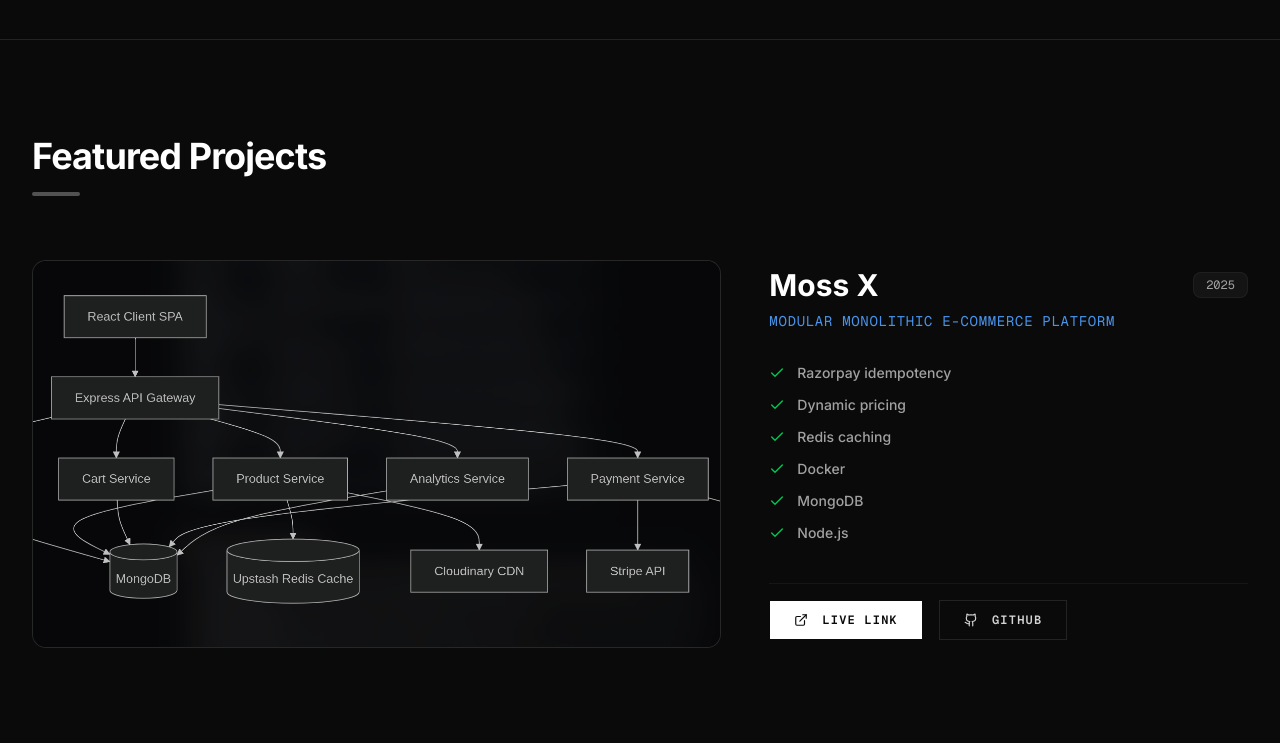
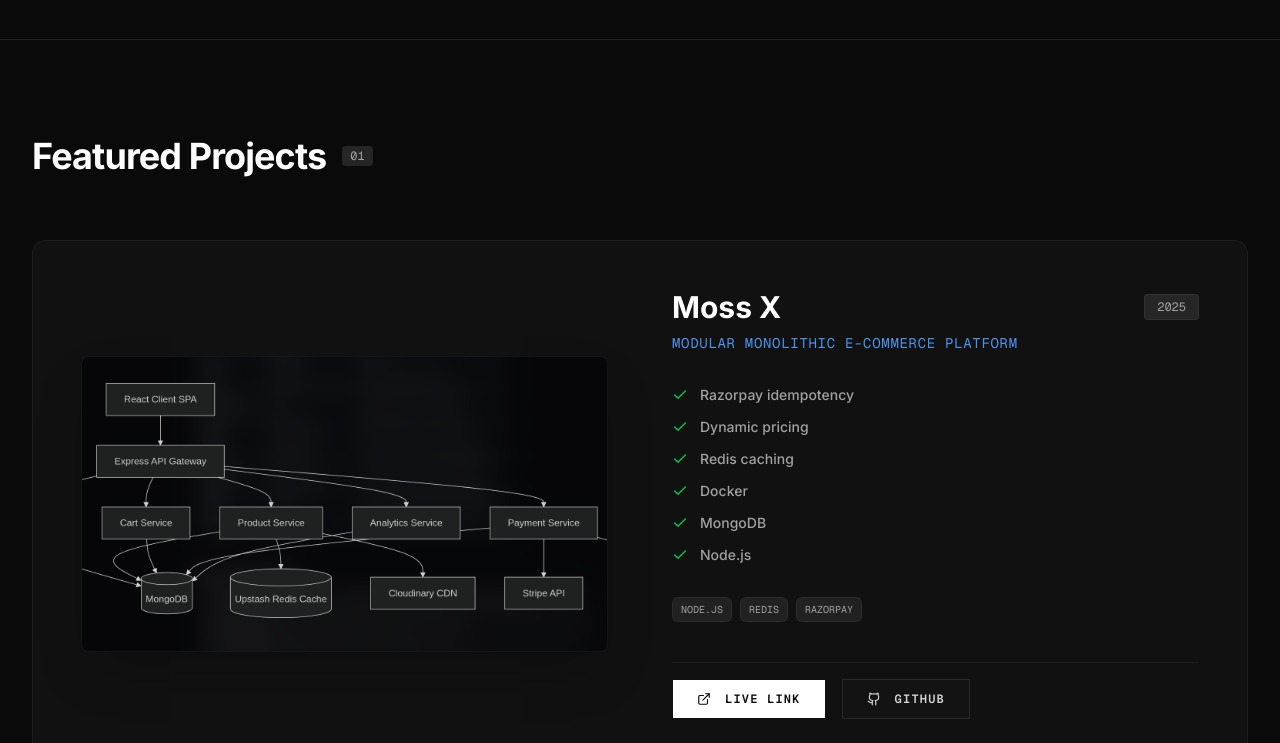
Before and after one commit to ShouryaUpadhyaya/personalWebsite, a Next.js app: page / in a window 1280 px wide. Shown: the part 760-1503 px from the top of the page. Built offline with nearby package versions, Linux system fonts and the light colour scheme.

Commit message:
style(projects): update to alternating full-width dark cards

```diff
--- a/components/projects/projects.tsx
+++ b/components/projects/projects.tsx
@@ -7,6 +7,7 @@
 import { Github } from "@/components/icons";
 import { portfolio } from "@/data/portfolio";
 import { Button } from "@/components/ui/button";
+import { cn } from "@/lib/utils";
 
 const container = {
   hidden: { opacity: 0 },
@@ -19,19 +20,21 @@
 };
 
 const item = {
-  hidden: { opacity: 0, y: 30 },
-  show: { opacity: 1, y: 0, transition: { duration: 0.6, ease: "easeOut" as const } }
+  hidden: { opacity: 0, y: 40 },
+  show: { opacity: 1, y: 0, transition: { duration: 0.7, ease: "easeOut" as const } }
 };
 
 export function Projects() {
   return (
     <section id="projects" className="py-24 border-b border-white/10">
-      <div className="container mx-auto px-4 md:px-8 max-w-7xl">
-        <div className="mb-16">
-          <h2 className="text-3xl md:text-4xl font-bold tracking-tight text-white mb-4">
+      <div className="container mx-auto px-4 md:px-8 w-full max-w-[1400px]">
+        <div className="mb-16 flex items-center gap-4">
+          <h2 className="text-3xl md:text-4xl font-bold tracking-tight text-white">
             Featured Projects
           </h2>
-          <div className="w-12 h-1 bg-neutral-600 rounded"></div>
+          <div className="px-2 py-0.5 bg-neutral-800 text-neutral-400 text-xs font-mono rounded">
+            01
+          </div>
         </div>
 
         <motion.div
@@ -39,31 +42,39 @@
           initial="hidden"
           whileInView="show"
           viewport={{ once: true, margin: "-100px" }}
-          className="flex flex-col gap-24"
+          className="flex flex-col gap-12"
         >
-          {portfolio.projects.map((project, index) => (
+          {portfolio.projects.map((project, index) => {
+            const isEven = index % 2 === 0;
+
+            return (
               <motion.div key={index} variants={item}>
-              <div className="grid grid-cols-1 lg:grid-cols-12 gap-8 lg:gap-12 items-center group">
+                <div className="bg-[#111] border border-white/5 p-6 md:p-12 group rounded-xl">
+                  <div className="grid grid-cols-1 lg:grid-cols-2 gap-8 lg:gap-16 items-center">
+
                     {/* Image Side */}
-                <div className="lg:col-span-7 relative aspect-video overflow-hidden rounded-xl border border-white/10 bg-neutral-900/50">
-                  <div className="absolute inset-0 bg-neutral-900/10 group-hover:bg-transparent transition-colors z-10 duration-500" />
+                    <div className={cn("relative aspect-video overflow-hidden rounded-md border border-white/5 bg-black/50 shadow-2xl",
+                      isEven ? "lg:order-1" : "lg:order-2"
+                    )}>
                       <Image
                         src={project.image}
                         alt={project.title}
                         fill
-                    className="object-cover transform group-hover:scale-[1.02] transition-transform duration-700 ease-in-out"
-                    sizes="(max-width: 1024px) 100vw, 60vw"
+                        className="object-cover transform group-hover:scale-105 transition-transform duration-700 ease-out"
+                        sizes="(max-width: 1024px) 100vw, 50vw"
                       />
                     </div>
 
                     {/* Content Side */}
-                <div className="lg:col-span-5 flex flex-col justify-center">
+                    <div className={cn("flex flex-col justify-center",
+                      isEven ? "lg:order-2" : "lg:order-1"
+                    )}>
                       <div className="flex flex-row items-center justify-between mb-2">
                         <h3 className="text-3xl font-bold text-white group-hover:text-neutral-200 transition-colors">
                           {project.title}
                         </h3>
                         {project.year && (
-                      <div className="px-3 py-1 bg-neutral-900/80 text-neutral-400 text-xs font-mono rounded-md border border-white/5">
+                          <div className="px-3 py-1 bg-neutral-800 text-neutral-400 text-xs font-mono rounded border border-white/5">
                             {project.year}
                           </div>
                         )}
@@ -73,7 +84,7 @@
                         {project.subtitle}
                       </p>
 
-                  <ul className="space-y-3 mb-10">
+                      <ul className="space-y-3 mb-8">
                         {project.features.map((feature, i) => (
                           <li key={i} className="flex items-center text-neutral-400 gap-3">
                             <Check className="w-4 h-4 text-green-500 shrink-0" />
@@ -82,22 +93,35 @@
                         ))}
                       </ul>
 
-                  <div className="flex flex-wrap gap-4 pt-4 border-t border-white/5">
-                    <Button variant="default" className="bg-white text-neutral-950 hover:bg-neutral-200 uppercase tracking-widest font-mono text-xs rounded-none px-6" asChild>
+                      {project.tech && project.tech.length > 0 && (
+                        <div className="flex flex-wrap gap-2 mb-10">
+                          {project.tech.map((tech, i) => (
+                            <span key={i} className="px-2 py-1 bg-neutral-800/80 border border-white/5 text-[10px] font-mono text-neutral-400 rounded-sm">
+                              {tech}
+                            </span>
+                          ))}
+                        </div>
+                      )}
+
+                      <div className="flex flex-wrap gap-4 mt-auto pt-4 border-t border-white/5">
+                        <Button variant="default" className="bg-white text-neutral-950 hover:bg-neutral-200 uppercase tracking-widest font-mono text-xs rounded-none px-6 h-10" asChild>
                           <Link href={project.liveUrl} target="_blank" rel="noopener noreferrer">
                             <ExternalLink className="mr-2 h-3.5 w-3.5" /> Live Link
                           </Link>
                         </Button>
-                    <Button variant="outline" className="border-white/10 hover:bg-white/5 uppercase tracking-widest font-mono text-xs rounded-none px-6 bg-transparent text-neutral-300" asChild>
+                        <Button variant="outline" className="border-white/10 hover:bg-white/5 uppercase tracking-widest font-mono text-xs rounded-none px-6 h-10 bg-neutral-900/50 text-neutral-300" asChild>
                           <Link href={project.githubUrl} target="_blank" rel="noopener noreferrer">
                             <Github className="mr-2 h-3.5 w-3.5" /> Github
                           </Link>
                         </Button>
                       </div>
                     </div>
+
+                  </div>
                 </div>
               </motion.div>
-          ))}
+            );
+          })}
         </motion.div>
       </div>
     </section>
--- a/data/portfolio.ts
+++ b/data/portfolio.ts
@@ -41,6 +41,7 @@
         "MongoDB",
         "Node.js"
       ],
+      tech: ["NODE.JS", "REDIS", "RAZORPAY"],
       year: "2025",
       liveUrl: "https://mossx.in",
       githubUrl: "https://github.com/ShouryaUpadhyaya",
@@ -57,6 +58,7 @@
         "Linux VPS",
         "PostgreSQL"
       ],
+      tech: ["NEXT.JS", "POSTGRESQL", "REDIS", "DOCKER"],
       year: "2024",
       liveUrl: "https://openpumta.com",
       githubUrl: "https://github.com/ShouryaUpadhyaya",
@@ -73,6 +75,7 @@
         "MongoDB",
         "Tailwind CSS"
       ],
+      tech: ["NEXT.JS", "ZUSTAND", "CODEMIRROR", "MONGODB"],
       year: "2024",
       liveUrl: "#",
       githubUrl: "https://github.com/ShouryaUpadhyaya",
```
Lines whose indentation alone changed are shown as unchanged.
